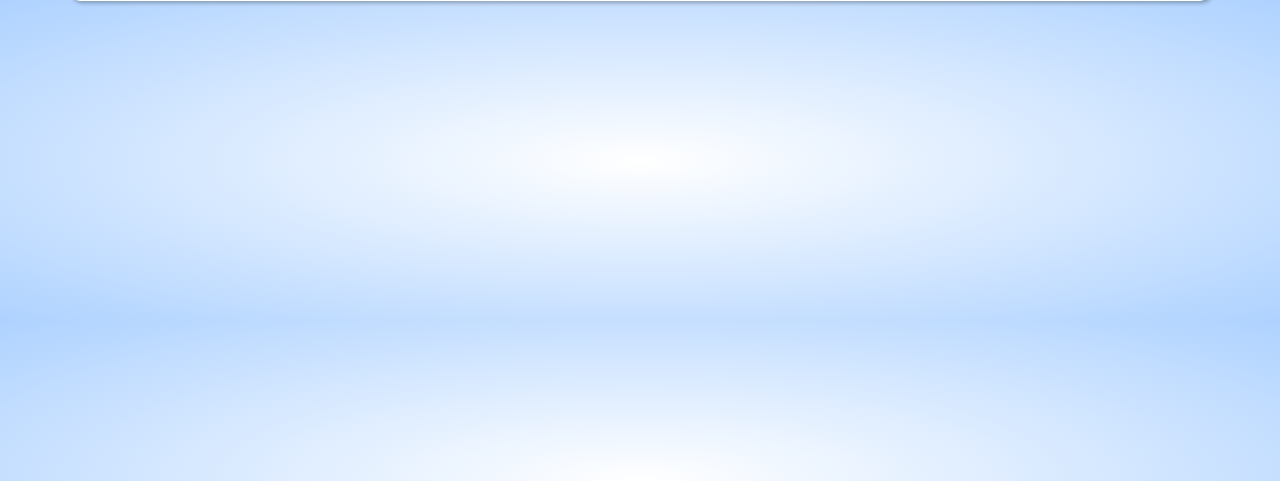
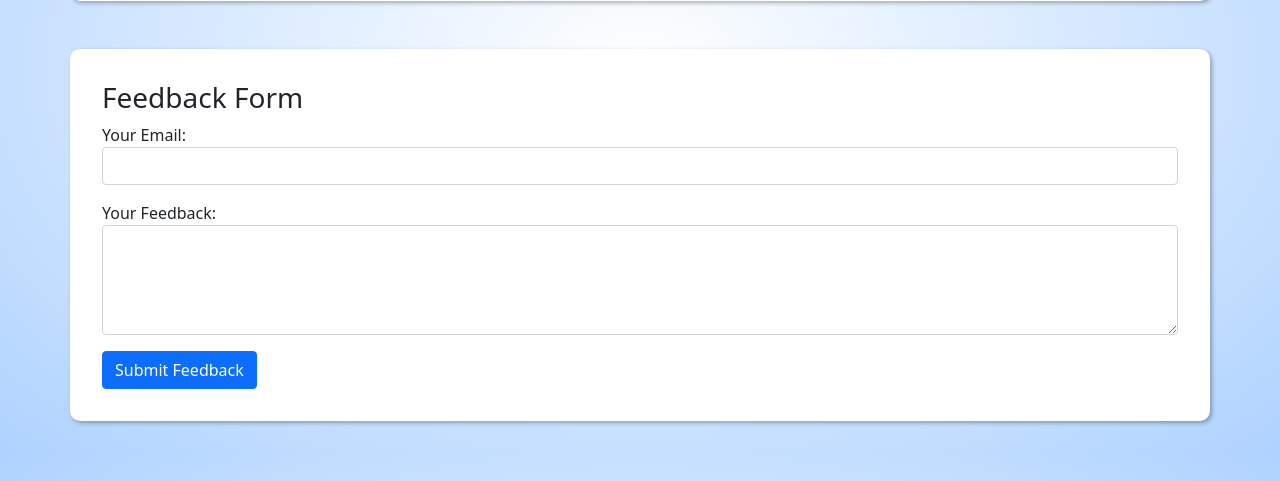
Before and after one commit to esti08-hu/library_system, a PHP site: page /bookslist.php in a window 1280 px wide. Shown: the part 319-800 px from the top of the page. Run offline with PHP 8.4, Linux system fonts and the light colour scheme; data that the repository does not hold is empty; some libraries are stand-ins or nearby versions.

Commit message:
third commit

```diff
--- a/bookslist.php
+++ b/bookslist.php
@@ -7,9 +7,10 @@ require "includes/db-inc.php";
     <link rel="stylesheet" href="style.css">
 </head>
 
+
 <body style="background: radial-gradient(#fff, #AED2FF)">
-<div class="container" style="box-shadow: 2px 2px 4px 0 rgba(0, 0, 0, 0.3); background: radial-gradient(#FFF, #FFCC70); border-radius: 10px; margin-top: 6rem;">
-<div class="alert col-lg-7 col-md-12 col-sm-12 col-12 offset-lg-2" style="text-align: center; margin-top: 70px;">
+    <div class="container" style="box-shadow: 2px 2px 4px 0 rgba(0, 0, 0, 0.3); background: radial-gradient(#FFF, #FFCC70); border-radius: 10px; margin-top: 6rem;">
+        <div class="alert col-lg-7 col-md-12 col-sm-12 col-12 offset-lg-2" style="text-align: center; margin-top: 70px;">
             <span class="glyphicon glyphicon-book"></span>
             <strong style="font-size: 20px;">List of Books in the Library</strong>
         </div>
@@ -24,11 +25,12 @@ require "includes/db-inc.php";
             <table class="table table-bordered">
                 <thead>
                     <tr>
-                        <th><center>#</center></th>
+                        <th>
+                            <center>#</center>
+                        </th>
                         <th>BoookId</th>
                         <th>BoookTitle</th>
                         <th>author</th>
-
                         <th>publisherName</th>
                         <th>catagories</th>
                         <th>callNumber</th>
@@ -43,15 +45,18 @@ require "includes/db-inc.php";
                 ?>
                     <tbody>
                         <tr>
-                            <td><center><?php echo $counter++ ?></center></td>
+                            <td>
+                                <center><?php echo $counter++ ?></center>
+                            </td>
                             <td><?php echo $row['bookId'] ?></td>
                             <td><?php echo $row['bookTitle'] ?></td>
                             <td><?php echo $row['author'] ?></td>
-
                             <td><?php echo $row['publisherName'] ?></td>
                             <td><?php echo $row['catagories'] ?></td>
                             <td><?php echo $row['callNumber'] ?></td>
-                            <td><center><?php echo $row['numOfBook'] ?></center></td>
+                            <td>
+                                <center><?php echo $row['numOfBook'] ?></center>
+                            </td>
                         </tr>
                     </tbody>
                 <?php } ?>
@@ -59,8 +64,52 @@ require "includes/db-inc.php";
         </div>
     </div>
 
-    <script type="text/javascript" src="js/jquery.js"></script>
-    <script type="text/javascript" src="js/bootstrap.js"></script>
+
+        <br>
+        <br>
+        <!-- Feedback Form -->
+        <div class="container" style=" padding: 2rem; box-shadow: 2px 2px 4px 0 rgba(0, 0, 0, 0.3); background-color: #fff; border-radius: 10px; margin-bottom: 2rem;">
+            <h3>Feedback Form</h3>
+            <form action="javascript:void(0);" method="post" id="submit-to-google-sheet">
+                <div class="mb-3">
+                    <label for="email">Your Email:</label>
+                    <input type="email" class="form-control" id="email" name="email" required>
+                </div>
+                <div class="mb-3">
+                    <label for="feedback">Your Feedback:</label>
+                    <textarea class="form-control" id="feedback" name="feedback" rows="4" required></textarea>
+                </div>
+                <input type="hidden" id="timestamp" name="timestamp">
+                <button type="submit" class="btn btn-primary">Submit Feedback</button>
+            </form>
+            <span id="msg"></span>
+        </div>
+
+
+        <script>
+            const scriptURL = 'https://script.google.com/macros/s/AKfycbxg9kv5QJVAibR_HtuFlgo9JGdTzprt_Rqm_u0MP_LqsTF1qNouBpKR5T5NU8S8pPv59g/exec'
+            const form = document.forms['submit-to-google-sheet']
+            const msg = document.getElementById("msg")
+
+            form.addEventListener('submit', e => {
+                e.preventDefault()
+                fetch(scriptURL, {
+                        method: 'POST',
+                        body: new FormData(form)
+                    })
+                    .then(response => {
+                        msg.innerHTML = "Thank you for your feedback!";
+                        setTimeout(function() {
+                            msg.innerHTML = "";
+                        }, 5000);
+                        form.reset();
+
+                    })
+                    .catch(error => console.error('Error!', error.message))
+            })
+        </script>
+        <script type="text/javascript" src="js/jquery.js"></script>
+        <script type="text/javascript" src="js/bootstrap.js"></script>
 </body>
 
 </html>
```
